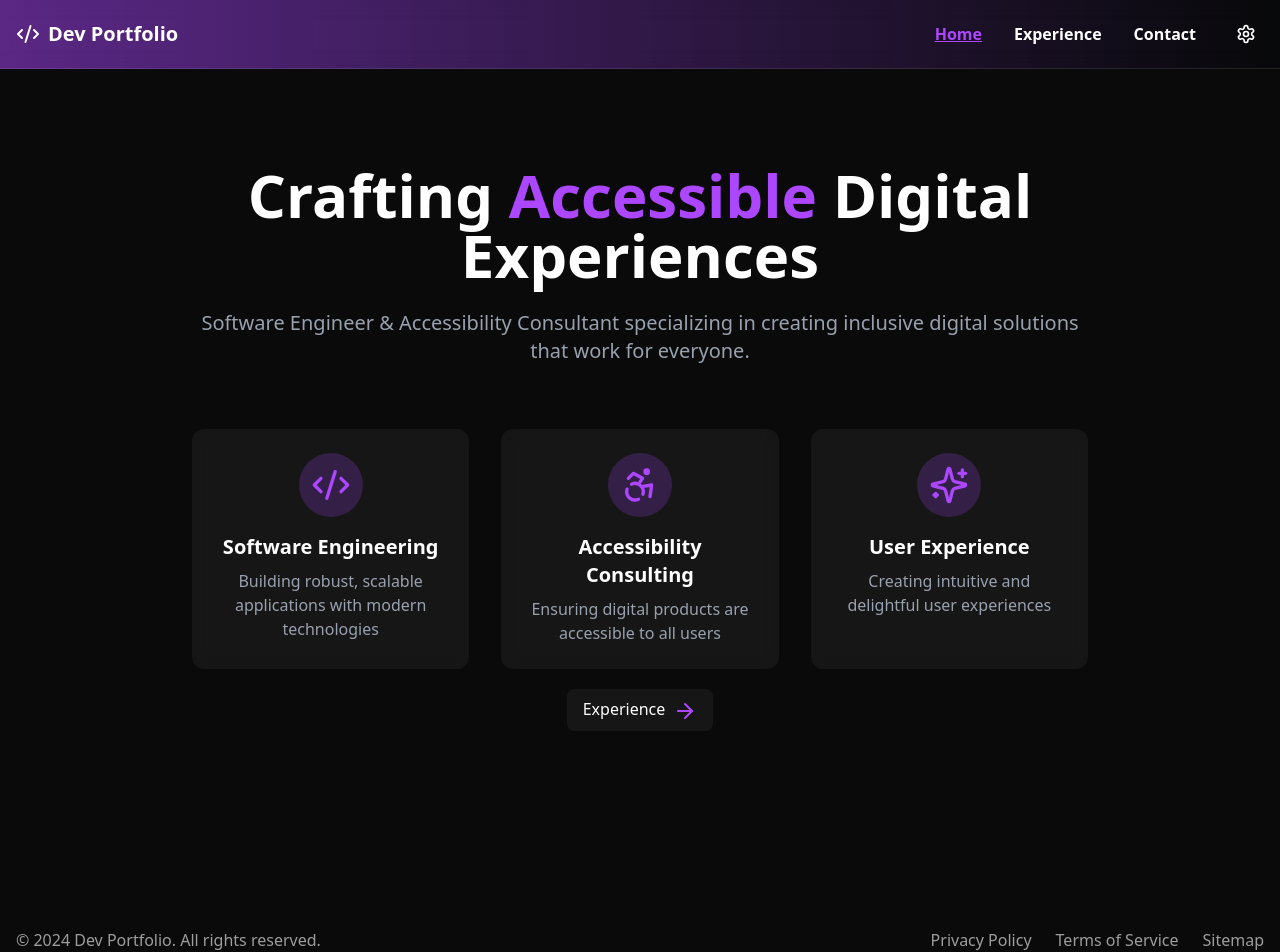
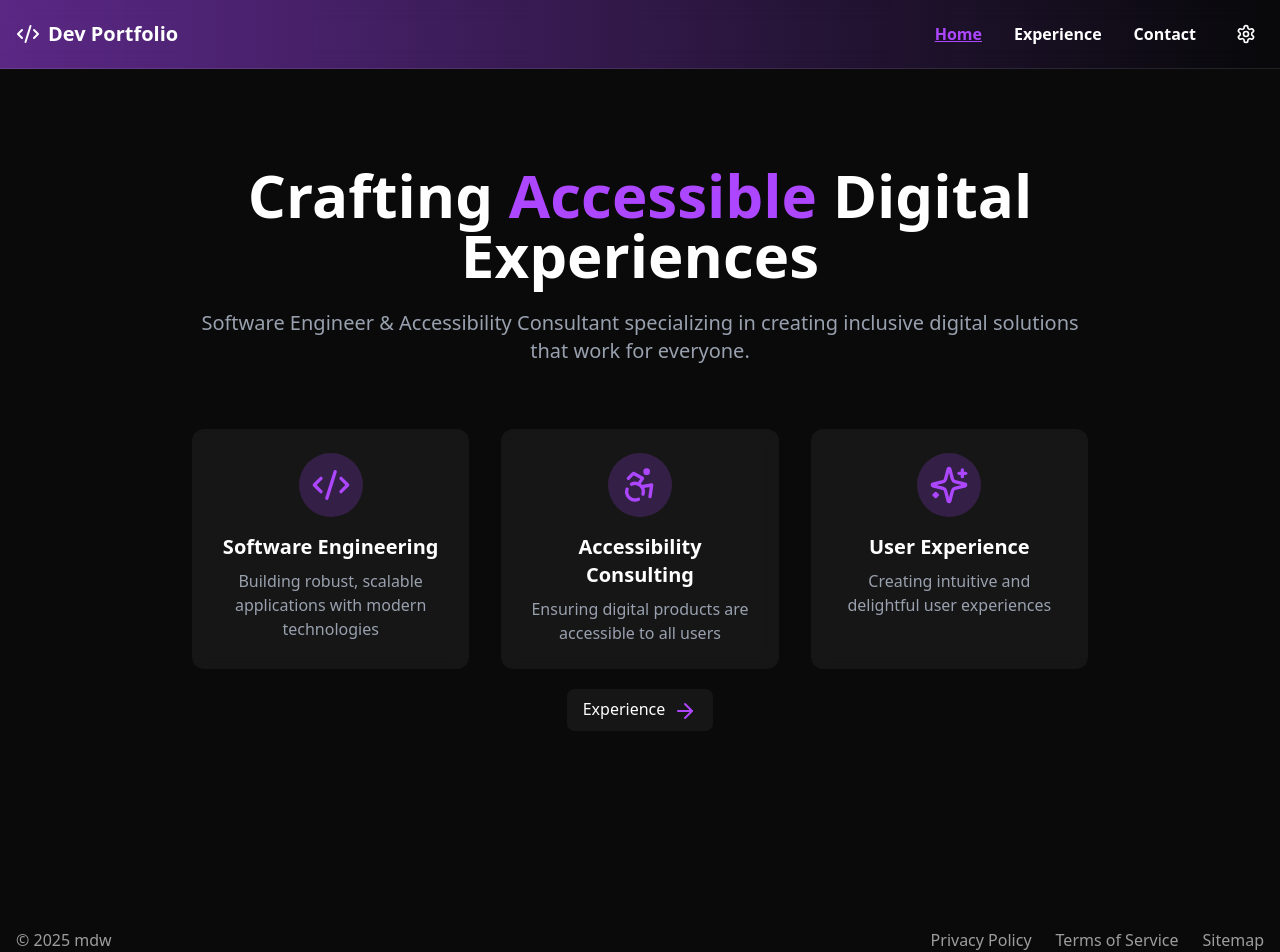
Before and after one commit to MichaelWhitt/portfolio-2025, a React (Vite) app: page / in a window 1280 px wide. Shown: the top 952 px of the page. Built offline with nearby package versions, Linux system fonts and the light colour scheme.

Commit message:
change copyright

```diff
--- a/src/components/Layout/Footer.tsx
+++ b/src/components/Layout/Footer.tsx
@@ -4,12 +4,13 @@ interface FooterProps {}
 
 const Footer = (props: FooterProps) => {
   const { title } = useGlobal()
+  const year = new Date()
 
   return (
     <footer className='bg-[#0a0a0a] text-white/60 py-8 mt-20'>
       <div className='container mx-auto px-4'>
         <div className='flex justify-between items-center'>
-          <p>&copy; 2024 Dev Portfolio. All rights reserved.</p>
+          <p>&copy; {year.getFullYear()} mdw</p>
           <div className='flex space-x-6'>
             <a href='#' className='hover:text-white transition-colors'>Privacy Policy</a>
             <a href='#' className='hover:text-white transition-colors'>Terms of Service</a>
```
